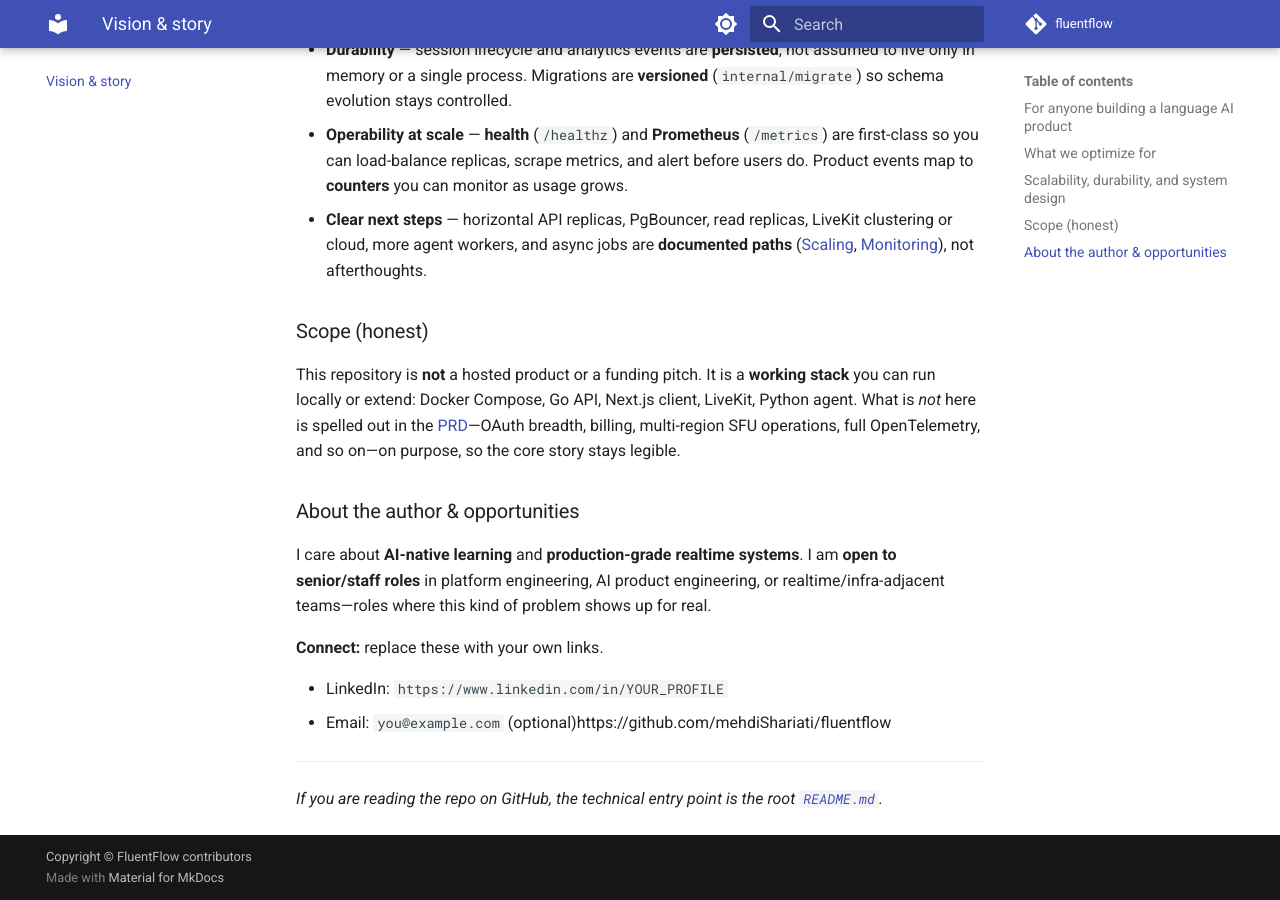
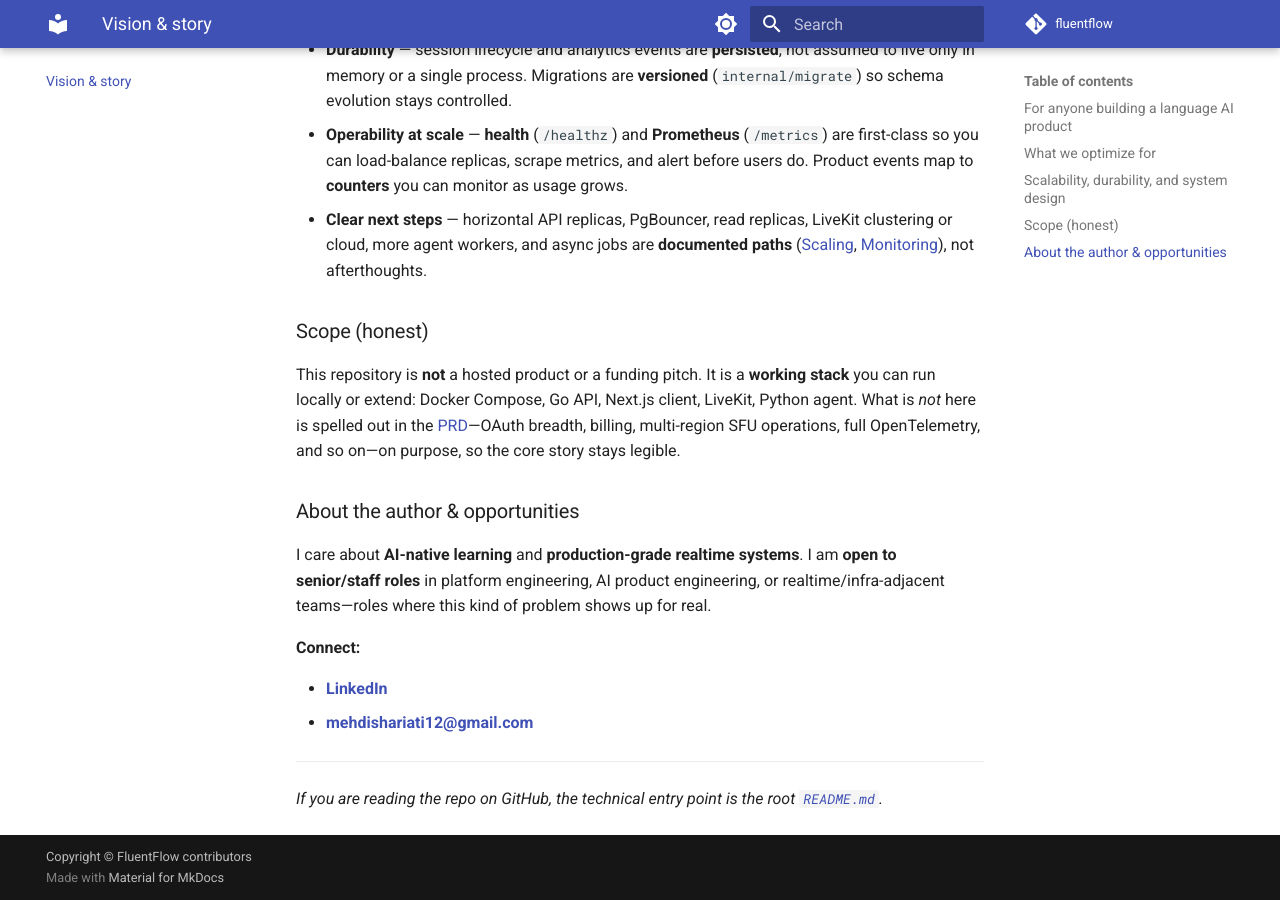
Before and after one commit to mehdiShariati/fluentflow, an MkDocs documentation site: the page built from docs/vision.md, in a window 1280 px wide and 900 px high, scrolled down 1085 px. Built offline with MkDocs 1.6.1 and Material for MkDocs 9.7.7, drawn with Linux system fonts in a browser that asks for light colours; comment, search, counter and statistics services are not loaded.

Commit message:
fix vision of code

```diff
--- a/docs/vision.md
+++ b/docs/vision.md
@@ -33,11 +33,11 @@ This repository is **not** a hosted product or a funding pitch. It is a **workin
 
 I care about **AI-native learning** and **production-grade realtime systems**. I am **open to senior/staff roles** in platform engineering, AI product engineering, or realtime/infra-adjacent teams—roles where this kind of problem shows up for real.
 
-**Connect:** replace these with your own links.
+**Connect:**
 
-- LinkedIn: `https://www.linkedin.com/in/YOUR_PROFILE`
-- Email: `you@example.com` (optional)https://github.com/mehdiShariati/fluentflow
+- **[LinkedIn](https://www.linkedin.com/in/mehdi-shariati-b057b2153/)**
+- **[mehdishariati12@gmail.com](mailto:mehdishariati12@gmail.com)**
 
 ---
 
-*If you are reading the repo on GitHub, the technical entry point is the root [`README.md`](https://github.com/mehdi/fluentflow/blob/main/README.md).*
+*If you are reading the repo on GitHub, the technical entry point is the root [`README.md`](https://github.com/mehdiShariati/fluentflow/blob/main/README.md).*
```
